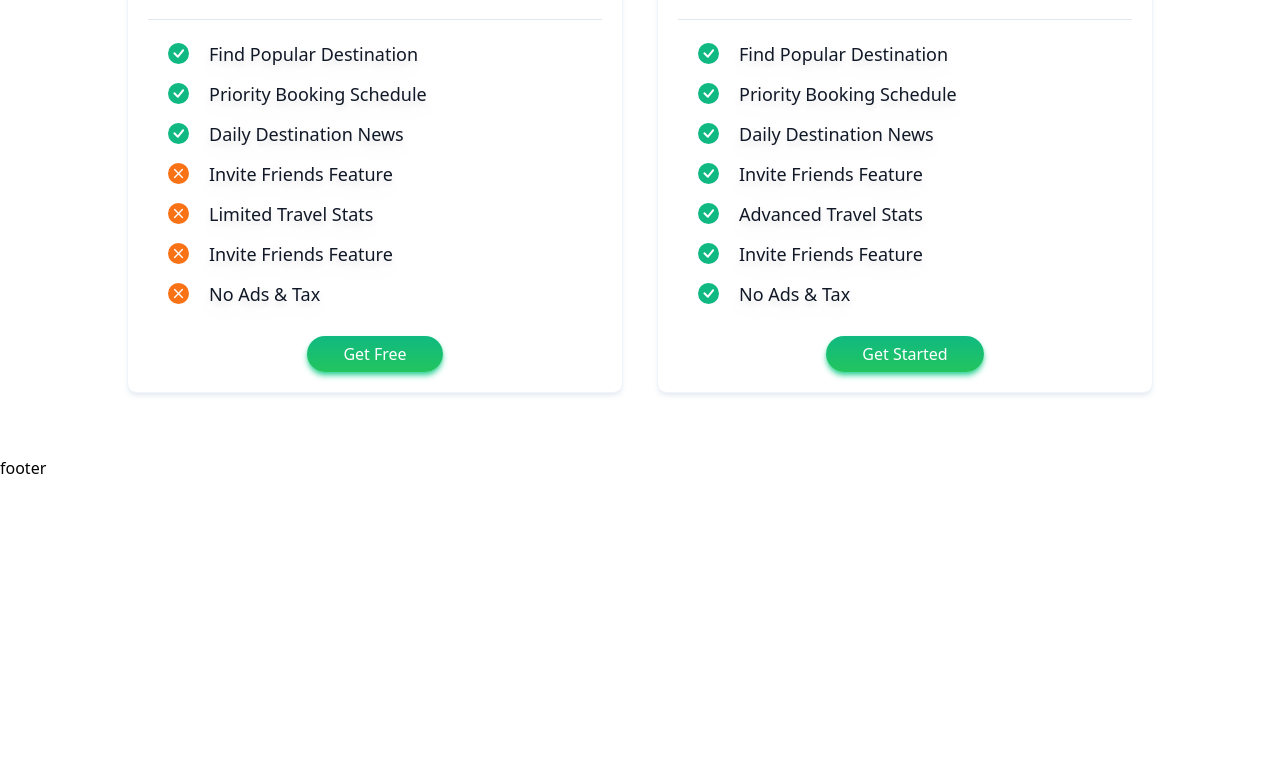
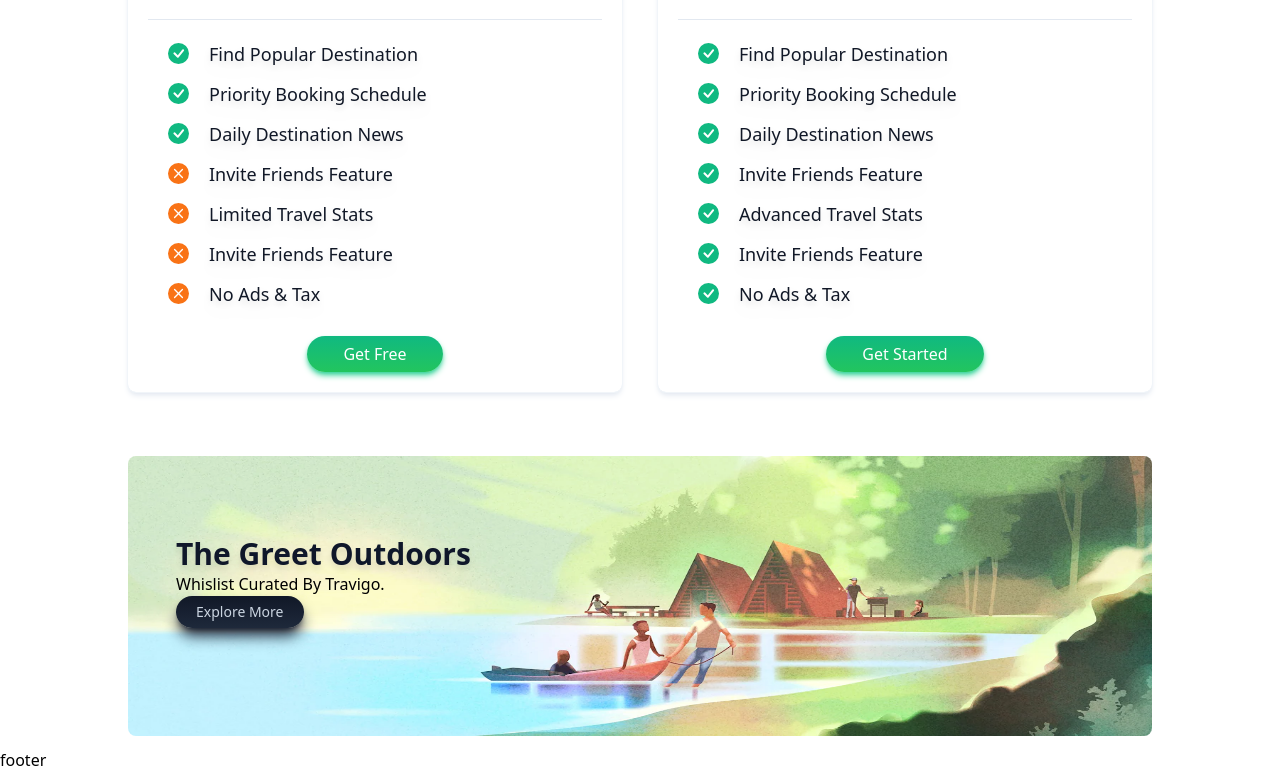
Before and after one commit to vishnubansal001/travel-agency, a React (Vite) app: page / in a window 1280 px wide. Shown: the part 2608-3380 px from the top of the page. Before the commit the page ends 3088 px from the top, so only its background shows below. Built offline with nearby package versions, Linux system fonts and the light colour scheme.

Commit message:
6 part completed

```diff
--- a/src/App.jsx
+++ b/src/App.jsx
@@ -1,6 +1,6 @@
 import React from 'react'
-import { Advertise, Explore, Footer, Hero, Memory, Navbar, Pricings } from './components'
-import { brands, hero, memory, navlinks, placesAPI, pricingapi } from './data/travigodata'
+import { Advertise, Banner, Explore, Footer, Hero, Memory, Navbar, Pricings } from './components'
+import { bannerAPI, brands, hero, memory, navlinks, placesAPI, pricingapi } from './data/travigodata'
 
 const App = () => {
   return (
@@ -11,6 +11,7 @@
       <Explore title="Explore The Beauty of World" placesAPI={placesAPI}/>
       <Advertise brands={brands}/>
       <Pricings pricingapi={pricingapi} />
+      <Banner bannerAPI={bannerAPI}/>
       <Footer/>
     </div>
   )
--- /dev/null
+++ b/src/components/Banner.jsx
@@ -0,0 +1,31 @@
+import React from "react";
+
+const Banner = ({ bannerAPI: { title, text, imgSrc, btnText } }) => {
+  return (
+    <>
+      <div className="relative w-full max-w-5xl ml-auto mr-auto mt-0 mb-3 xl:w-[95vw] rounded-lg">
+        <div className="relative flex items-center">
+          <img
+            src={imgSrc}
+            alt="banner/img"
+            className="h-[35vh] w-full rounded-lg"
+          />
+        </div>
+        <div className="absolute top-20 left-12 w-full flex flex-col items-start md:items-center md:justify-center md:left-0 md:top-14">
+          <h1 className="font-bold text-3xl text-slate-900 drop-shadow-lg filter">
+            {title}
+          </h1>
+          <p className="text-base sm:text-sm">{text}</p>
+          <button
+            type="button"
+            className="py-1.5 px-5 bg-gradient-to-b from-gray-900 to-slate-800 text-slate-300 text-sm rounded-full shadow-lg shadow-slate-900 transition-all duration-300 active:scale-110"
+          >
+            {btnText}
+          </button>
+        </div>
+      </div>
+    </>
+  );
+};
+
+export default Banner;
--- a/src/components/index.js
+++ b/src/components/index.js
@@ -5,3 +5,4 @@
 export {default as Explore} from './Explore.jsx';
 export {default as Advertise} from './Advertise.jsx';
 export {default as Pricings} from './Pricings.jsx';
+export {default as Banner} from './Banner.jsx';
```
